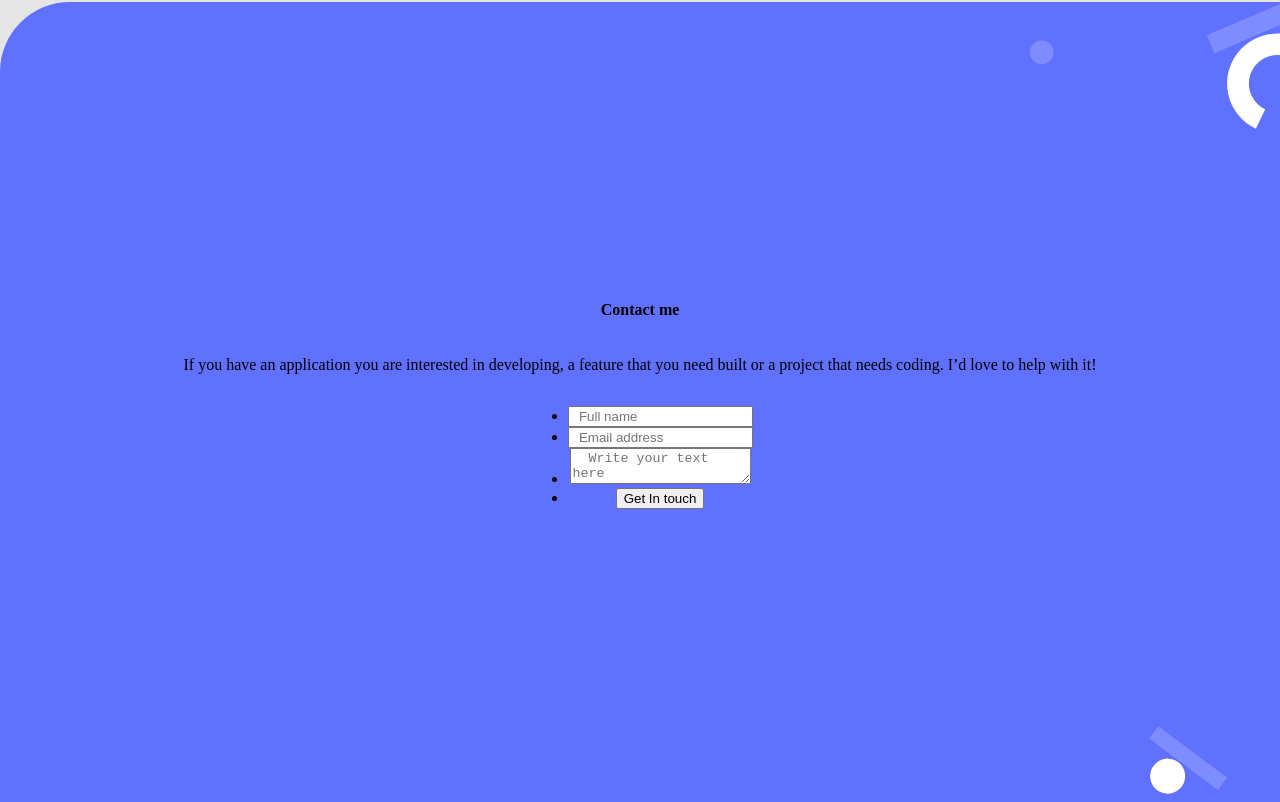
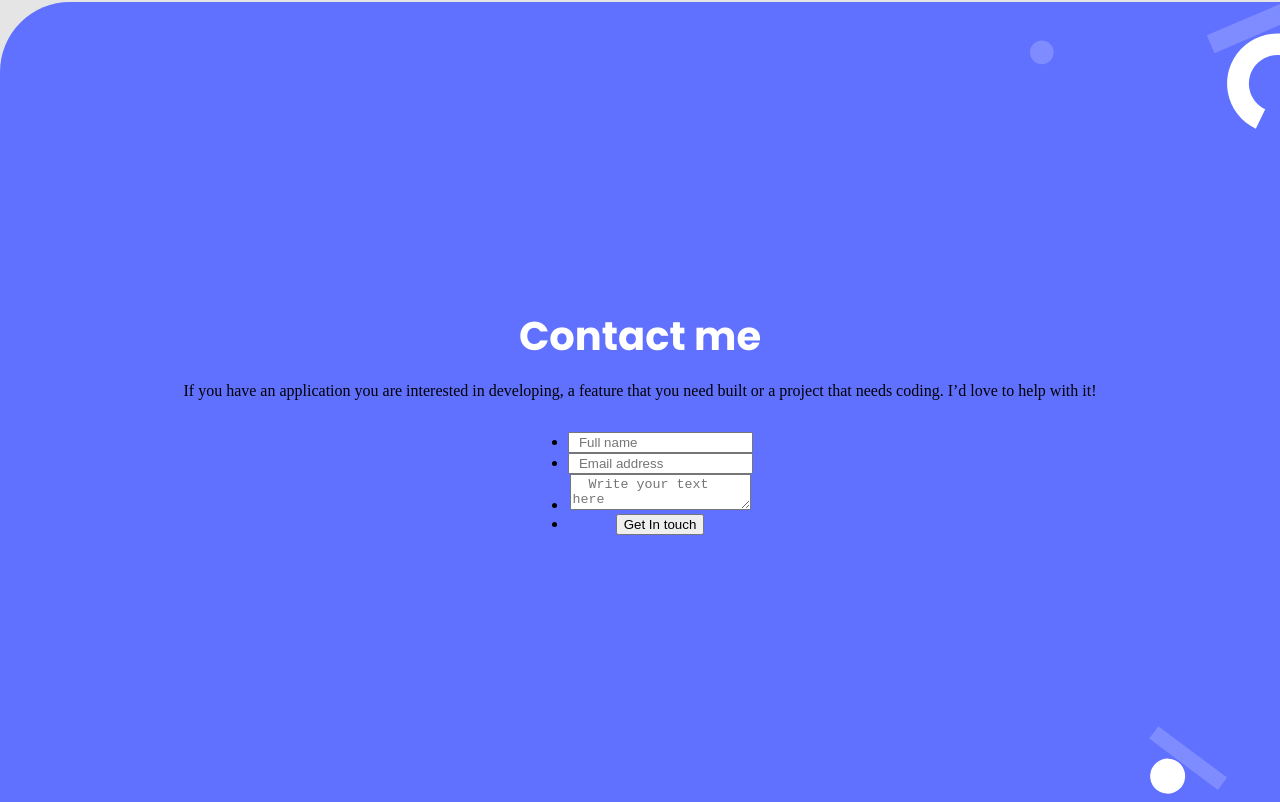
Before and after one commit to Fentahunn/contact_form_final, a plain HTML site: page index.html in a window 1280 px wide. Shown: the part 5194-5996 px from the top of the page. Drawn offline with Linux system fonts and the light colour scheme.

Commit message:
Add style files to the form contact class

```diff
--- a/style.css
+++ b/style.css
@@ -547,3 +547,21 @@ footer {
   border-top-left-radius: 70px;
   background-position: right;
 }
+
+.form-contact {
+  display: flex;
+  flex-direction: column;
+  row-gap: 27px;
+  align-items: center;
+  justify-content: center;
+  width: 100%;
+}
+
+.head-contact {
+  font-family: "Poppins", sans-serif;
+  font-style: normal;
+  font-size: 40px;
+  color: white;
+  text-align: center;
+  margin-bottom: 0;
+}
```
